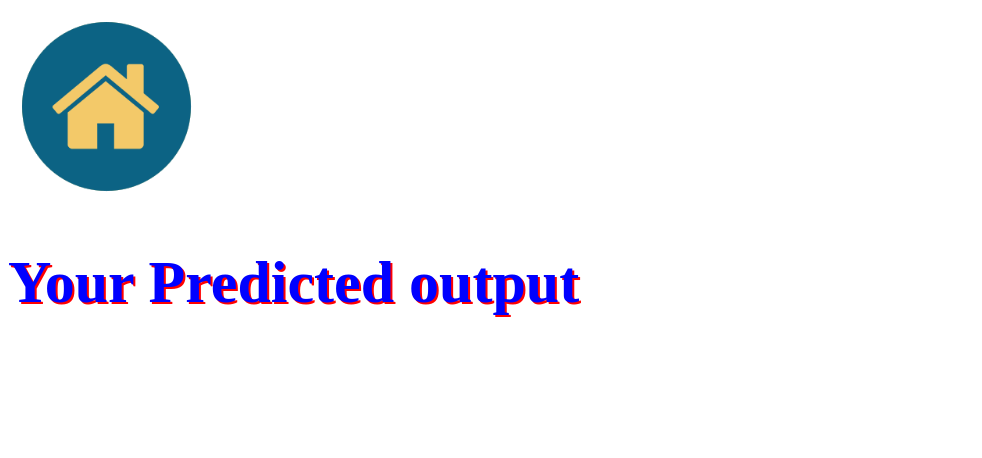
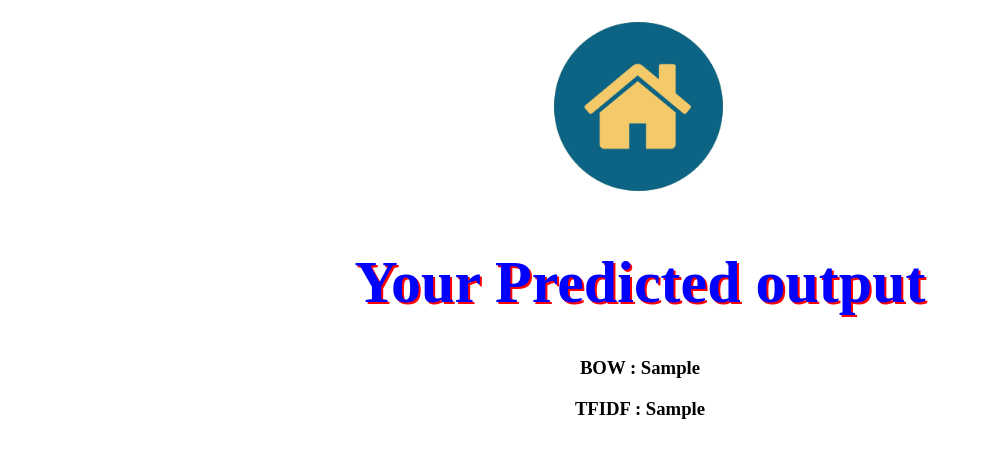
Before and after one commit to 131641/PREDICT-RATING-OF-PRODUCT-REVIEWS, a Flask app: template templates/upload.html in a window 1280 px wide. Shown: the top 458 px of the page, without its empty margins (0-982 px from the left). Run offline with Flask 2, Linux system fonts and the light colour scheme; the template is opened without the code that fills it: most values are stand-ins (such as "Sample title", 1, 10 or a date in 2020); some libraries are stand-ins or nearby versions.

Commit message:
Add files via upload

```diff
--- a/templates/upload.html
+++ b/templates/upload.html
@@ -32,9 +32,12 @@
 	</head>
 
    	<body>
+   		<center>
 	   	<a href="/"> <img src="/static/home.png" width="200" height="200"> </a>
 	   	<h1 style="font-size:60px; color:blue;text-shadow: 2px 2px red;"> Your Predicted output</h1>
-
+	   	<h3> BOW : {{ pred_bow }} <h3>
+	   	<h3> TFIDF : {{ pred_tf }} <h3>
+	   	<center>
 
 
 
```
